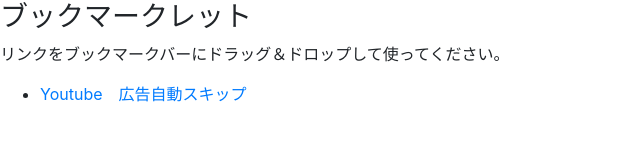
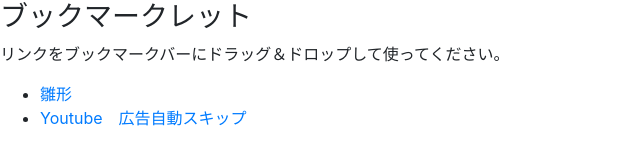
Before and after one commit to ree-kun/wtools, a plain HTML site: page index.html in a window 1280 px wide. Shown: the whole page, without its empty margins (0-640 px from the left). Drawn offline with nearby package versions, Linux system fonts and the light colour scheme.

Commit message:
雛形を追加。

```diff
--- a/index.html
+++ b/index.html
@@ -13,6 +13,7 @@
             <h3>ブックマークレット</h3>
             <p>リンクをブックマークバーにドラッグ＆ドロップして使ってください。</p>
             <ul>
+                <li><a href="javascript:(function(){alert('ブックマークレットのテンプレートです(^o^)');})();">雛形</a></li>
                 <li><a href="javascript:setInterval(() => {document.getElementsByClassName('ytp-ad-skip-button')[0]?.click();document.getElementsByClassName('ytp-ad-overlay-close-button')[0]?.click();const elm = document.getElementsByClassName('ytp-ad-message-container')[0];elm?.parentNode.removeChild(elm);}, 13);">Youtube　広告自動スキップ</a></li>
             </ul>
         <div>
```
